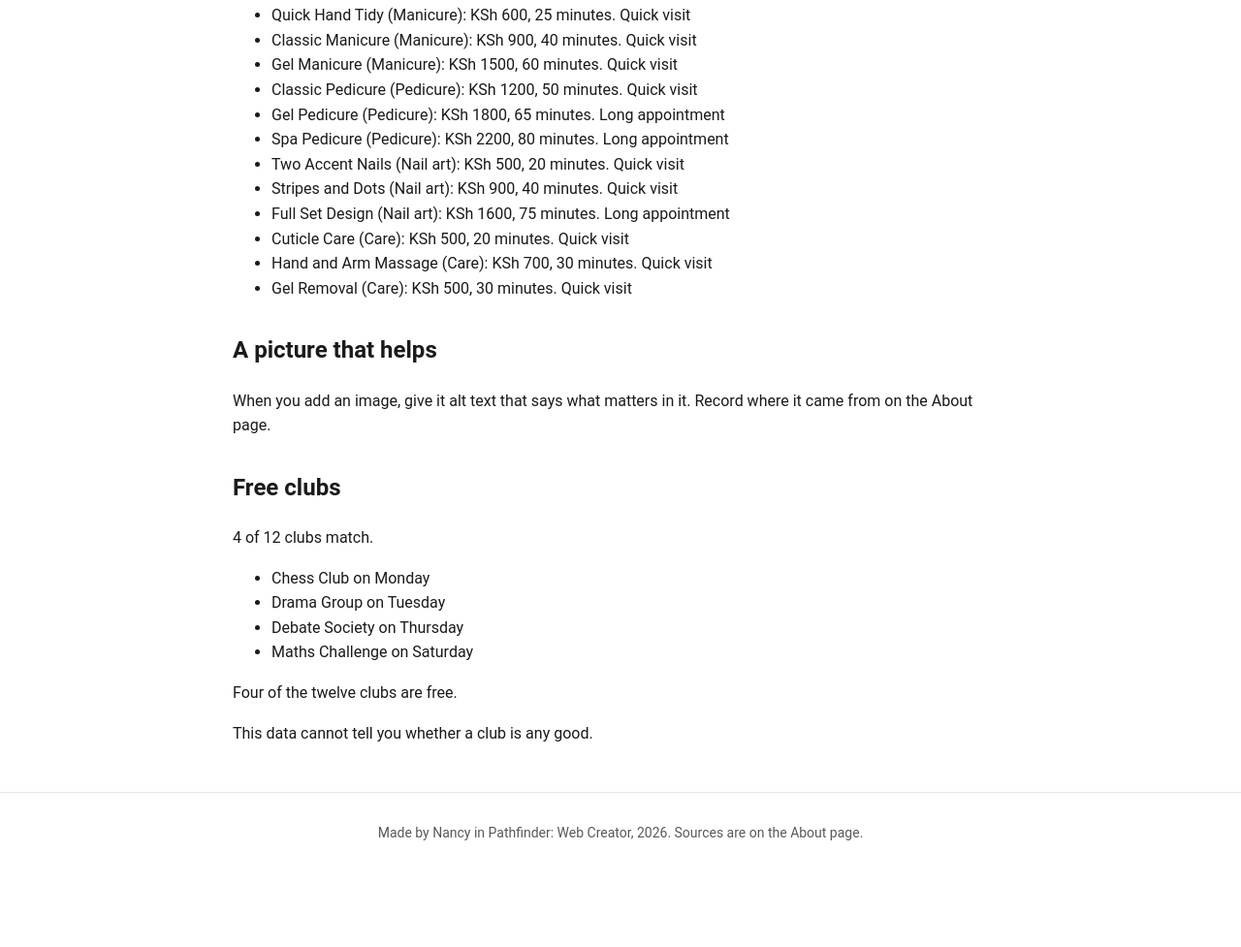
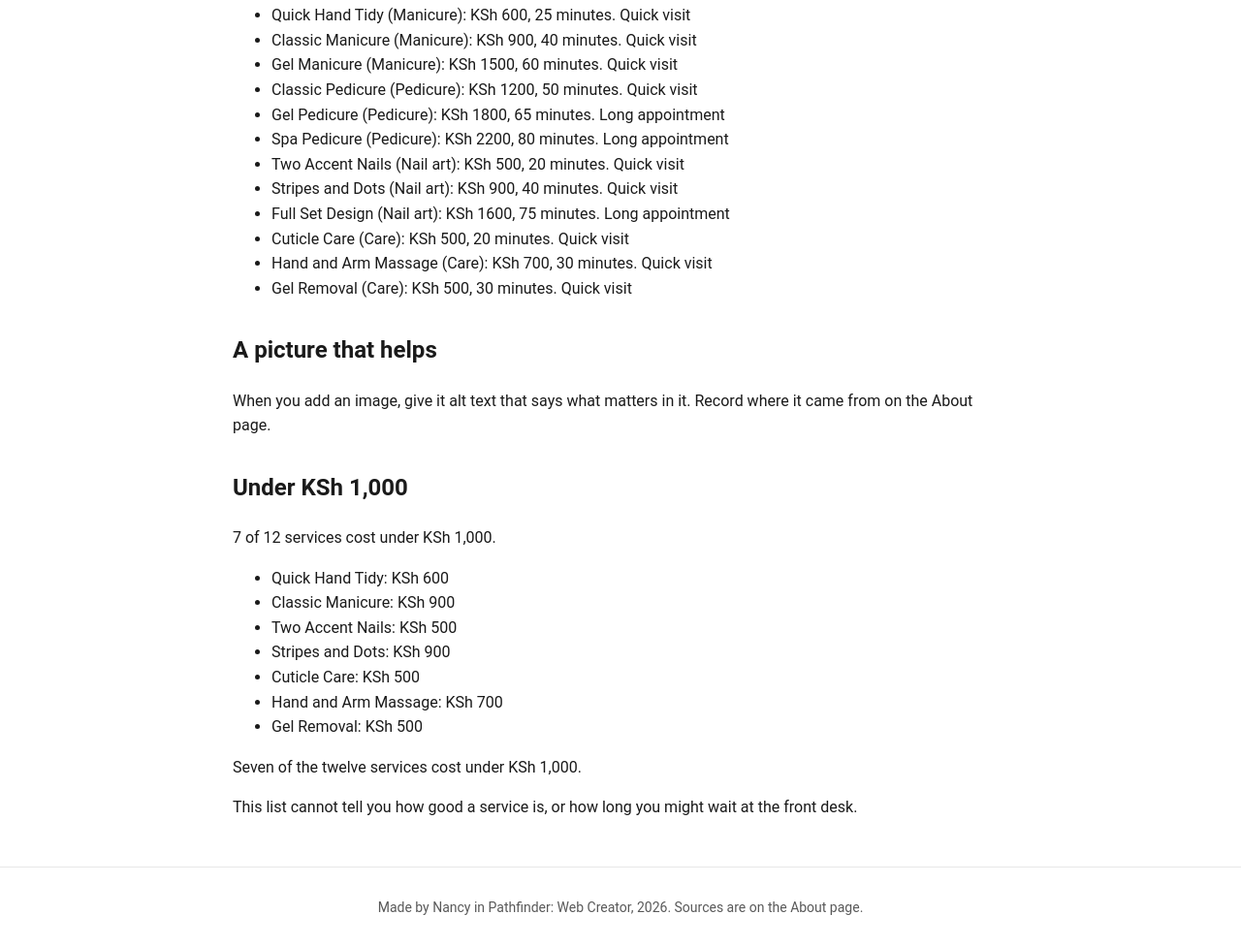
Before and after one commit to Adelice/glow-nail-spa1, a plain HTML site: page more.html in a window 1280 px wide. Shown: the part 303-1280 px from the top of the page at 97% size. Before the commit the page ends 1204 px from the top, so only its background shows below. Drawn offline with Linux system fonts and the light colour scheme.

Commit message:
added filter for my services

```diff
--- a/more.html
+++ b/more.html
@@ -29,13 +29,14 @@
       <h2>A picture that helps</h2>
       <p>When you add an image, give it alt text that says what matters in it. Record where it came from on the About page.</p>
     </section>
-    <section>
-    <h2>Free clubs</h2>
+  <section>
+    <h2>Under KSh 1,000</h2>
     <p id="filter-count"></p>
     <ul id="filter-list"></ul>
-    <p>Four of the twelve clubs are free.</p>
-    <p>This data cannot tell you whether a club is any good.</p>
+    <p>Seven of the twelve services cost under KSh 1,000.</p>
+    <p>This list cannot tell you how good a service is, or how long you might wait at the front desk.</p>
 </section>
+
   </main>
 
   <footer>
--- a/script.js
+++ b/script.js
@@ -61,26 +61,26 @@ if (dataList) {
   }
   console.log("Services shown:", services.length);
 }
-// Day 6, Block 2: keep only the free clubs
-// Only run this on a page that has the data list.
+// Day 6, Block 2: keep only the services under KSh 1000
 if (dataList) {
-  const free = clubs.filter(function (club) {
-    return club.costKsh === 0;
+  const cheap = services.filter(function (service) {
+    return service.priceKsh < 1000;
   });
 
   const filterCount = document.querySelector("#filter-count");
   const filterList = document.querySelector("#filter-list");
-  filterCount.textContent = free.length + " of " + clubs.length + " clubs match.";
 
-  for (const club of free) {
+  filterCount.textContent = cheap.length + " of " + services.length + " services cost under KSh 1,000.";
+
+  for (const service of cheap) {
     const li = document.createElement("li");
-    li.textContent = club.name + " on " + club.day;
+    li.textContent = service.name + ": KSh " + service.priceKsh;
     filterList.appendChild(li);
   }
 
-  if (free.length === 0) {
+  if (cheap.length === 0) {
     const li = document.createElement("li");
-    li.textContent = "No clubs match";
+    li.textContent = "No services match";
     filterList.appendChild(li);
   }
 }
```
